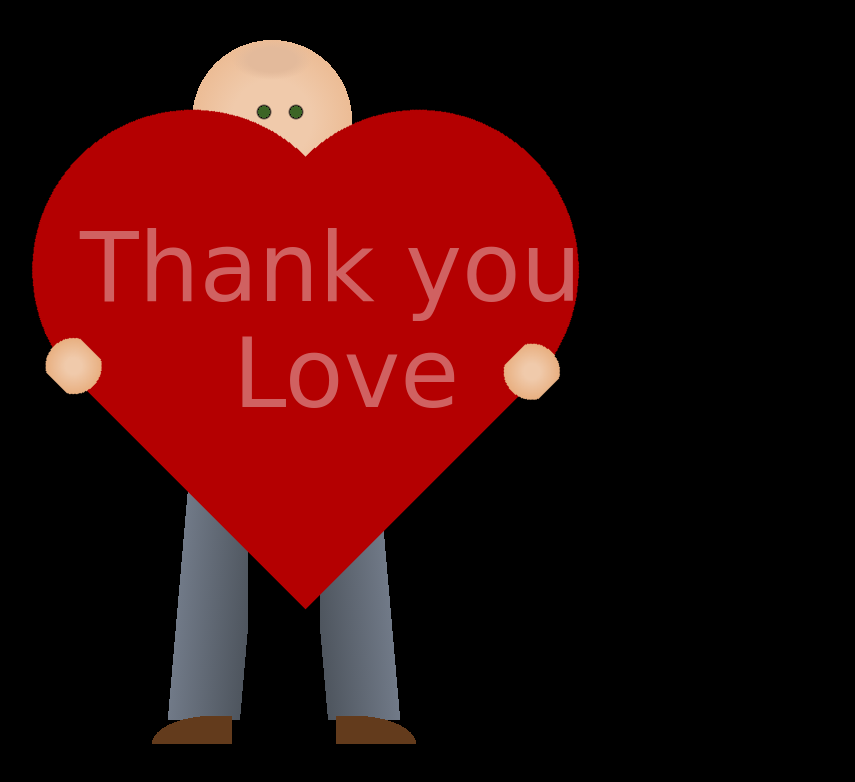
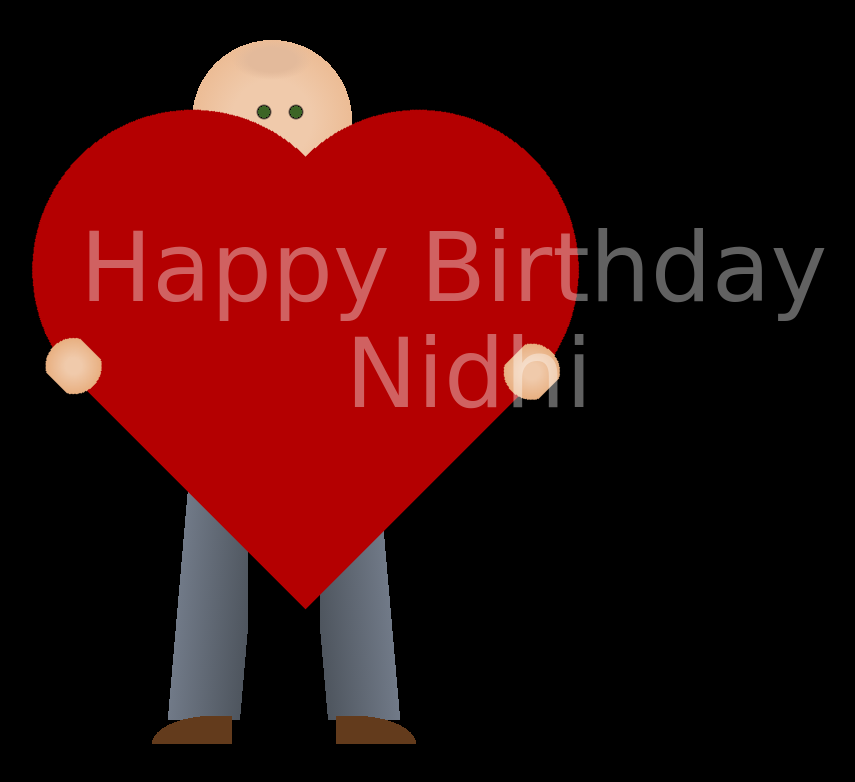
Before and after one commit to vikas8777/Propose, a plain HTML site: page new.html in a window 1280 px wide. Shown: the whole page, without its empty margins (368-1223 px from the left). Drawn offline with Linux system fonts and the light colour scheme.

Commit message:
Update style.css

```diff
--- a/style.css
+++ b/style.css
@@ -190,7 +190,7 @@ div.beloved:after {
 
   white-space: pre;
 
-  content: "Thank you \a Love";
+  content: "Happy Birthday \a Nidhi";
 
 
 
```
